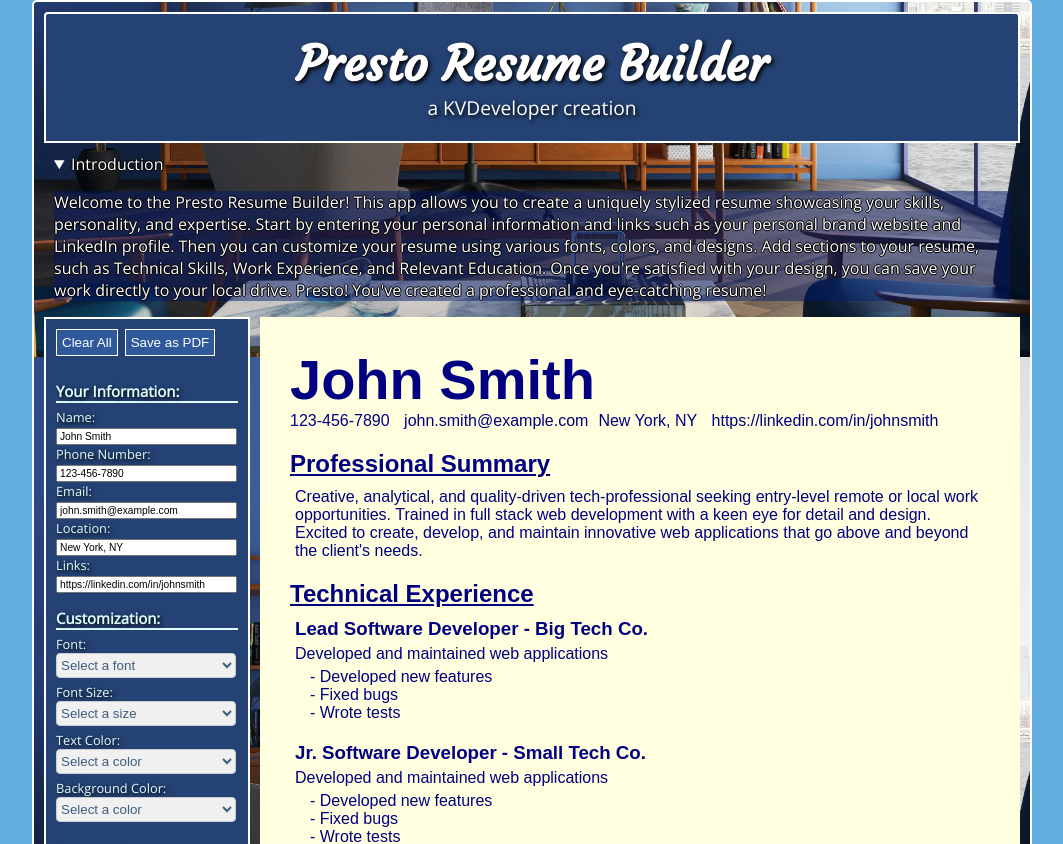
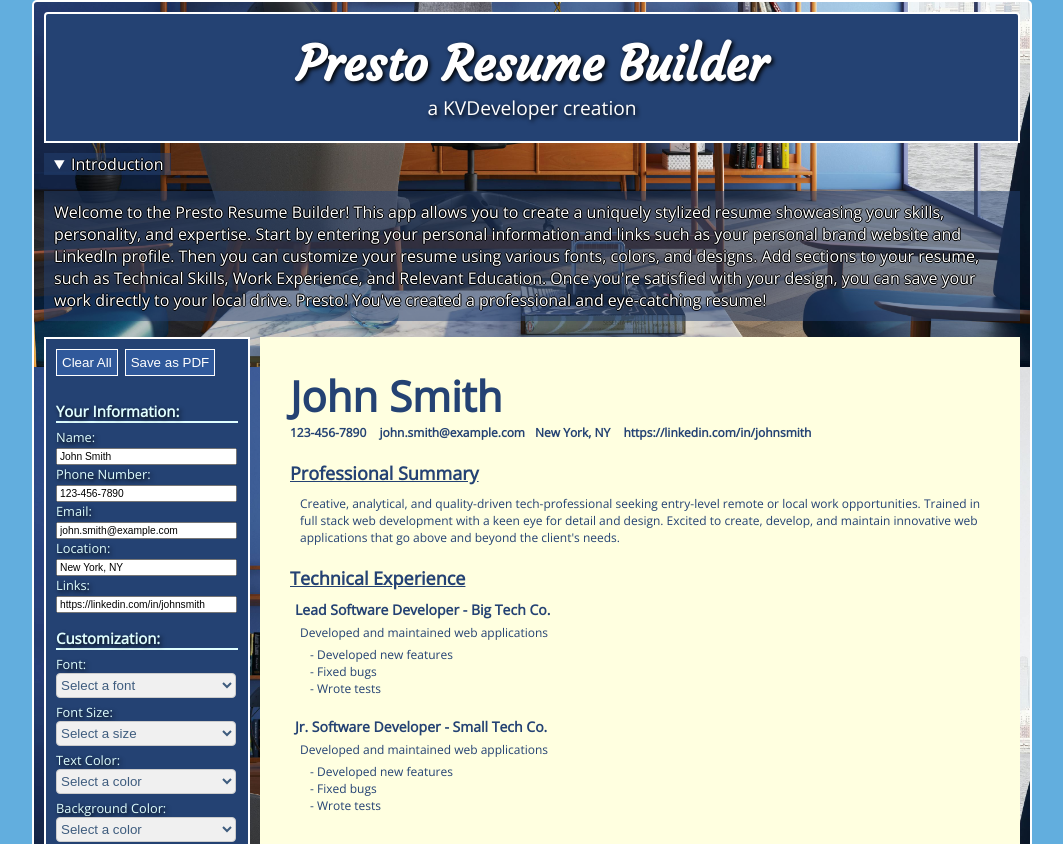
Before and after one commit to kvdcre8r/the-super-developer, a React (Create React App) app: page / in a window 1280 px wide. Shown: the top 844 px of the page, without its empty margins (108-1171 px from the left). Built offline with nearby package versions, Linux system fonts and the light colour scheme.

Commit message:
design tweaks

```diff
--- a/package.json
+++ b/package.json
@@ -3,7 +3,6 @@
   "version": "0.1.0",
   "private": true,
   "dependencies": {
-    "@babel/plugin-proposal-private-property-in-object": "^7.16.7",
     "@testing-library/jest-dom": "^5.17.0",
     "@testing-library/react": "^13.4.0",
     "@testing-library/user-event": "^13.5.0",
@@ -15,6 +14,9 @@
     "react-scripts": "5.0.1",
     "styled-components": "^6.1.13",
     "web-vitals": "^2.1.4"
+  },
+  "devDependencies": {
+    "@babel/plugin-proposal-private-property-in-object": "^7.16.7"
   },
   "scripts": {
     "start": "react-scripts start",
--- a/src/Modules/Intro.js
+++ b/src/Modules/Intro.js
@@ -4,9 +4,15 @@ const IntroStyle = styled.div`
   color: white;
   font-family: open-sans;
   text-shadow: -1px 0 black, 0 1px black, 1px 0 black, 0 -1px black;
-  padding: 0px 20px;
+  padding: 0px 10px;
+  summary {
+    background-color: #24427381;
+    width: 12%;
+    padding-left: 10px;
+  }
   p {
-    background-color: rgba(0, 24, 105, 0.485);
+    background-color: #24427381;
+    padding: 10px;
   }
 `;
 
--- a/src/Modules/Output.js
+++ b/src/Modules/Output.js
@@ -23,18 +23,22 @@ const CustomStyle = styled.div`
     list-style: none;
   }
   h4 {
+    margin-left: 10px;
     font-weight: normal;
   }
   span {
     margin: 0px;
     padding-right: 10px;
+    font-weight: bold;
   }
 `;
 
 const TargetComponentWrapper = styled.div`
   padding: 10px 10px 24px 10px;
   background-color: ${(props) => props.color || "lightyellow"};
-  color: ${(props) => props.color || "navy"};
+  color: ${(props) => props.color || "#244273"};
+  font-family: ${(props) => props.font || "open-sans"};
+  font-size: ${(props) => props.size || "12px"};
   box-sizing: border-box;
 `;
 
--- a/src/Modules/style.css
+++ /dev/null
@@ -1,3 +0,0 @@
-* {
-    color: rgba(0, 24, 105, 0.485);
-}
--- /dev/null
+++ b/src/Modules/styleTests.css
@@ -0,0 +1,7 @@
+/* used to test color codes */
+
+* {
+    color: rgba(0, 24, 105, 0.485);
+    background-color: #24427381;
+
+}
```
